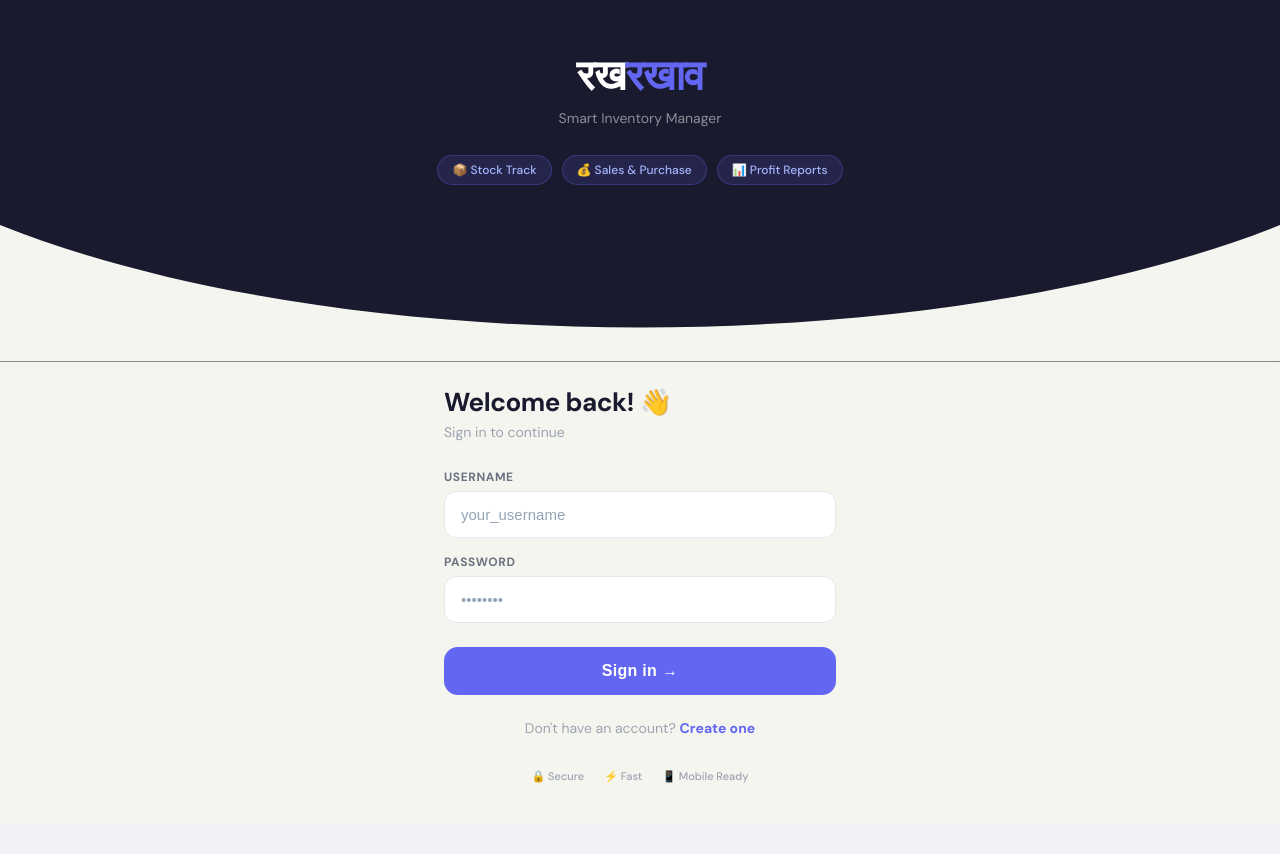
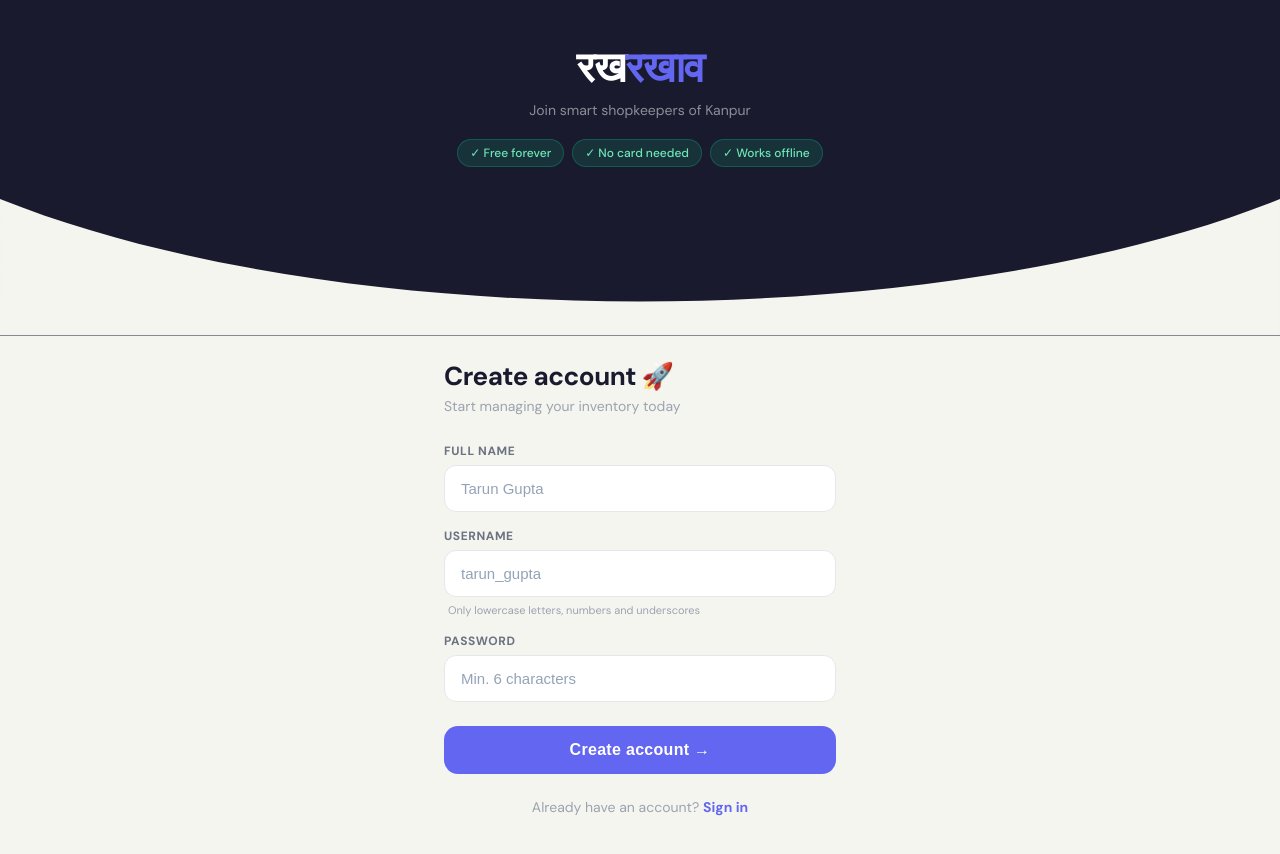
Before and after one commit to kulshreshthsr/Rakh-rakhaav, a Next.js app in the folder client/: page /register in a window 1280 px wide. Before the commit the page ends 823 px from the top, so only its background shows below. Built offline with nearby package versions, Linux system fonts and the light colour scheme.

Commit message:
fixed register page code

```diff
--- a/client/src/app/register/page.js
+++ b/client/src/app/register/page.js
@@ -2,7 +2,8 @@
 import { useState } from 'react';
 import { useRouter } from 'next/navigation';
 
-export default function LoginPage() {
+export default function RegisterPage() {
+  const [name, setName] = useState('');
   const [username, setUsername] = useState('');
   const [password, setPassword] = useState('');
   const [error, setError] = useState('');
@@ -13,10 +14,10 @@ export default function LoginPage() {
     e.preventDefault();
     setError(''); setLoading(true);
     try {
-      const res = await fetch('https://rakh-rakhaav.onrender.com/api/auth/login', {
+      const res = await fetch('https://rakh-rakhaav.onrender.com/api/auth/register', {
         method: 'POST',
         headers: { 'Content-Type': 'application/json' },
-        body: JSON.stringify({ username, password }),
+        body: JSON.stringify({ name, username, password }),
       });
       const data = await res.json();
       if (data.token) {
@@ -24,7 +25,7 @@ export default function LoginPage() {
         localStorage.setItem('user', JSON.stringify(data.user));
         router.push('/dashboard');
       } else {
-        setError(data.message || 'Login failed');
+        setError(data.message || 'Registration failed');
       }
     } catch {
       setError('Server error. Please try again.');
@@ -36,32 +37,32 @@ export default function LoginPage() {
       <link href="https://fonts.googleapis.com/css2?family=DM+Sans:ital,opsz,wght@0,9..40,400;0,9..40,500;0,9..40,600;0,9..40,700;0,9..40,800&display=swap" rel="stylesheet" />
       <div style={{ minHeight: '100vh', fontFamily: "'DM Sans', sans-serif", background: '#f5f5f0', display: 'flex', flexDirection: 'column' }}>
 
-        {/* Top hero section */}
-        <div style={{ background: '#1a1a2e', padding: '48px 32px 40px', display: 'flex', flexDirection: 'column', alignItems: 'center', textAlign: 'center' }}>
+        {/* Top hero */}
+        <div style={{ background: '#1a1a2e', padding: '40px 32px 32px', display: 'flex', flexDirection: 'column', alignItems: 'center', textAlign: 'center' }}>
           <div style={{ fontSize: 42, fontWeight: 800, color: '#fff', letterSpacing: -1, marginBottom: 6 }}>
             रख<span style={{ color: '#6366f1' }}>रखाव</span>
           </div>
-          <div style={{ fontSize: 14, color: 'rgba(255,255,255,0.5)', marginBottom: 28 }}>Smart Inventory Manager</div>
-          <div style={{ display: 'flex', gap: 10, flexWrap: 'wrap', justifyContent: 'center' }}>
-            {['📦 Stock Track', '💰 Sales & Purchase', '📊 Profit Reports'].map((f, i) => (
-              <div key={i} style={{ background: 'rgba(99,102,241,0.15)', border: '1px solid rgba(99,102,241,0.3)', borderRadius: 20, padding: '6px 14px', fontSize: 12, color: '#a5b4fc', fontWeight: 500 }}>
+          <div style={{ fontSize: 14, color: 'rgba(255,255,255,0.5)', marginBottom: 20 }}>Join smart shopkeepers of Kanpur</div>
+          <div style={{ display: 'flex', gap: 8, flexWrap: 'wrap', justifyContent: 'center' }}>
+            {['✓ Free forever', '✓ No card needed', '✓ Works offline'].map((f, i) => (
+              <div key={i} style={{ background: 'rgba(16,185,129,0.15)', border: '1px solid rgba(16,185,129,0.3)', borderRadius: 20, padding: '5px 12px', fontSize: 12, color: '#6ee7b7', fontWeight: 500 }}>
                 {f}
               </div>
             ))}
           </div>
         </div>
 
-        {/* Wave divider */}
+        {/* Wave */}
         <div style={{ background: '#1a1a2e', marginBottom: -1 }}>
           <svg viewBox="0 0 375 40" fill="none" xmlns="http://www.w3.org/2000/svg" style={{ display: 'block', width: '100%' }}>
             <path d="M0 0 C100 40 275 40 375 0 L375 40 L0 40 Z" fill="#f5f5f0"/>
           </svg>
         </div>
 
-        {/* Form section */}
+        {/* Form */}
         <div style={{ flex: 1, padding: '24px 24px 40px', maxWidth: 440, margin: '0 auto', width: '100%', boxSizing: 'border-box' }}>
-          <h1 style={{ fontSize: 26, fontWeight: 700, color: '#1a1a2e', marginBottom: 4, letterSpacing: -0.5 }}>Welcome back! 👋</h1>
-          <p style={{ color: '#9ca3af', fontSize: 14, marginBottom: 28 }}>Sign in to continue</p>
+          <h1 style={{ fontSize: 26, fontWeight: 700, color: '#1a1a2e', marginBottom: 4, letterSpacing: -0.5 }}>Create account 🚀</h1>
+          <p style={{ color: '#9ca3af', fontSize: 14, marginBottom: 28 }}>Start managing your inventory today</p>
 
           {error && (
             <div style={{ background: '#fee2e2', color: '#991b1b', padding: '12px 16px', borderRadius: 12, fontSize: 13, marginBottom: 20, display: 'flex', alignItems: 'center', gap: 8 }}>
@@ -71,21 +72,35 @@ export default function LoginPage() {
 
           <form onSubmit={handleSubmit}>
             <div style={{ marginBottom: 16 }}>
+              <label style={{ fontSize: 12, fontWeight: 700, color: '#6b7280', textTransform: 'uppercase', letterSpacing: 0.6, display: 'block', marginBottom: 6 }}>Full Name</label>
+              <input
+                type="text"
+                placeholder="Tarun Gupta"
+                value={name}
+                onChange={e => setName(e.target.value)}
+                required
+                style={{ width: '100%', padding: '14px 16px', border: '1.5px solid #e5e7eb', borderRadius: 12, fontSize: 15, color: '#1a1a2e', background: '#fff', boxSizing: 'border-box', outline: 'none' }}
+              />
+            </div>
+            <div style={{ marginBottom: 6 }}>
               <label style={{ fontSize: 12, fontWeight: 700, color: '#6b7280', textTransform: 'uppercase', letterSpacing: 0.6, display: 'block', marginBottom: 6 }}>Username</label>
               <input
                 type="text"
-                placeholder="your_username"
+                placeholder="tarun_gupta"
                 value={username}
-                onChange={e => setUsername(e.target.value)}
+                onChange={e => setUsername(e.target.value.toLowerCase().replace(/\s/g, '_'))}
                 required
                 style={{ width: '100%', padding: '14px 16px', border: '1.5px solid #e5e7eb', borderRadius: 12, fontSize: 15, color: '#1a1a2e', background: '#fff', boxSizing: 'border-box', outline: 'none' }}
               />
+            </div>
+            <div style={{ fontSize: 11, color: '#9ca3af', marginBottom: 16, paddingLeft: 4 }}>
+              Only lowercase letters, numbers and underscores
             </div>
             <div style={{ marginBottom: 24 }}>
               <label style={{ fontSize: 12, fontWeight: 700, color: '#6b7280', textTransform: 'uppercase', letterSpacing: 0.6, display: 'block', marginBottom: 6 }}>Password</label>
               <input
                 type="password"
-                placeholder="••••••••"
+                placeholder="Min. 6 characters"
                 value={password}
                 onChange={e => setPassword(e.target.value)}
                 required
@@ -97,21 +112,14 @@ export default function LoginPage() {
               disabled={loading}
               style={{ width: '100%', padding: '15px', background: loading ? '#9ca3af' : '#6366f1', color: '#fff', border: 'none', borderRadius: 14, fontSize: 16, fontWeight: 700, cursor: loading ? 'not-allowed' : 'pointer', letterSpacing: 0.3 }}
             >
-              {loading ? 'Signing in...' : 'Sign in →'}
+              {loading ? 'Creating account...' : 'Create account →'}
             </button>
           </form>
 
           <p style={{ textAlign: 'center', fontSize: 14, color: '#9ca3af', marginTop: 24 }}>
-            Don't have an account?{' '}
-            <a href="/register" style={{ color: '#6366f1', fontWeight: 700, textDecoration: 'none' }}>Create one</a>
+            Already have an account?{' '}
+            <a href="/login" style={{ color: '#6366f1', fontWeight: 700, textDecoration: 'none' }}>Sign in</a>
           </p>
-
-          {/* Trust badges */}
-          <div style={{ marginTop: 32, display: 'flex', justifyContent: 'center', gap: 20 }}>
-            {['🔒 Secure', '⚡ Fast', '📱 Mobile Ready'].map((b, i) => (
-              <div key={i} style={{ fontSize: 11, color: '#9ca3af', fontWeight: 500 }}>{b}</div>
-            ))}
-          </div>
         </div>
       </div>
     </>
```
